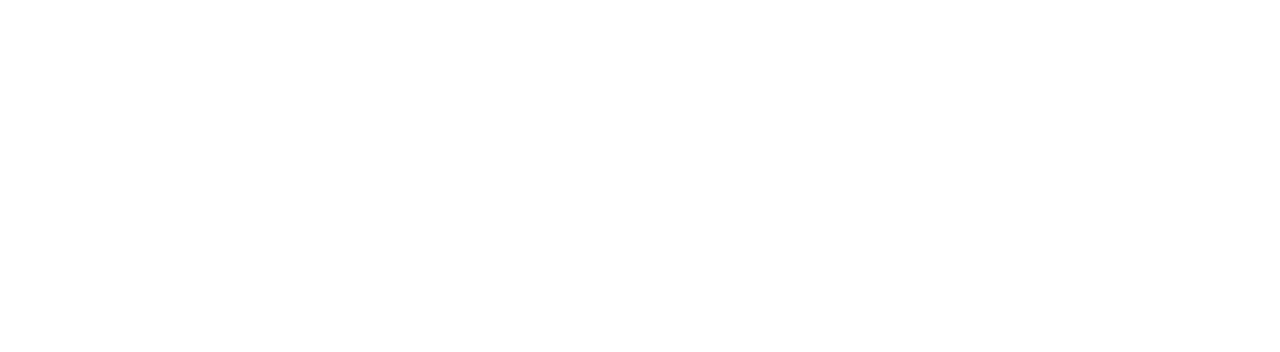
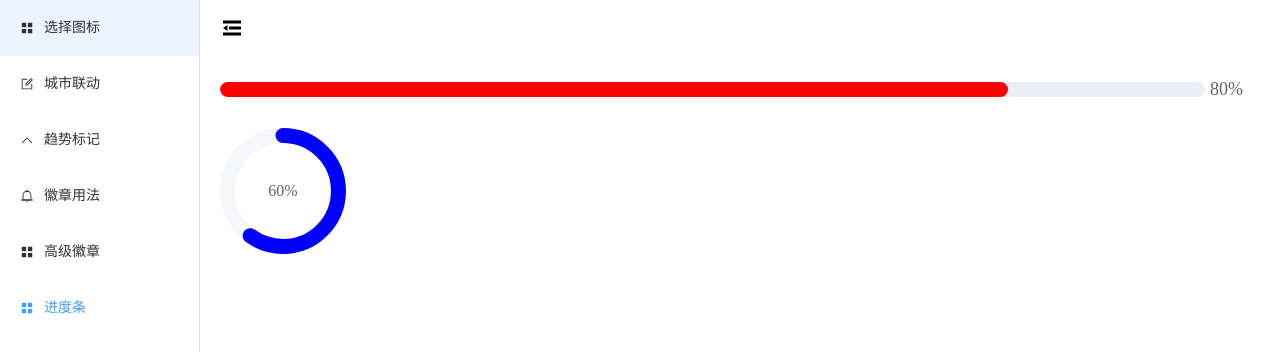
Before and after one commit to jsopycom/MyCustomComponents, a Vue app: page /chooseProcessBar in a window 1280 px wide. Before the commit this address had no page. Shown: the top 352 px of the page. Built offline with nearby package versions, Linux system fonts and the light colour scheme.

Commit message:
更新进度条组件

```diff
--- /dev/null
+++ b/src/components/chooseProcessBar/index.ts
@@ -0,0 +1,19 @@
+/*
+ * @Author: jsopy
+ * @Date: 2024-06-19 06:35:11
+ * @LastEditTime: 2024-06-19 06:35:16
+ * @FilePath: /my-vue-app/src/components/chooseProcessBar/index.ts
+ * @Description:
+ *
+ */
+import { App } from "vue";
+
+import chooseProcessBar from "./src/index.vue";
+
+// 让这个组件可以通过use形式使用
+
+export default {
+  install(app: App) {
+    app.component("chooseProcessBar", chooseProcessBar);
+  },
+};
--- /dev/null
+++ b/src/components/chooseProcessBar/src/index.vue
@@ -0,0 +1,75 @@
+<!--
+ * @Author: jsopy
+ * @Date: 2024-06-19 06:35:17
+ * @LastEditTime: 2024-06-19 07:19:10
+ * @FilePath: /my-vue-app/src/components/chooseProcessBar/src/index.vue
+ * @Description:
+ *
+-->
+
+<template>
+  <div class="processitem">
+    <el-progress
+      :percentage="p"
+      :color="color"
+      :stroke-width="strokewidth"
+      :type="type"
+    />
+  </div>
+</template>
+
+<script setup lang="ts">
+import { onMounted, ref } from "vue";
+const props = defineProps({
+  type: {
+    type: String,
+    required: true,
+  },
+  color: {
+    type: String,
+    required: true,
+  },
+  percentage: {
+    type: Number,
+    required: true,
+  },
+  strokewidth: {
+    type: Number,
+    required: true,
+  },
+  isAnimation: {
+    type: Boolean,
+    required: true,
+    default: false,
+  },
+  time: {
+    type: Number,
+    required: true,
+    default: 3000,
+  },
+});
+let p = ref(0);
+onMounted(() => {
+  if (props.isAnimation) {
+    // 规定时间内加载完成
+    let t = Math.ceil(props.time / props.percentage);
+    let timer = setInterval(() => {
+      p.value += 1;
+      if (p.value >= props.percentage) {
+        p.value = props.percentage;
+        clearInterval(timer);
+        console.log(p.value);
+      }
+    }, t);
+  }
+});
+</script>
+
+<style scoped lang="scss">
+.processitem {
+  ::v-deep(svg) {
+    width: 126px !important;
+    height: 126px !important;
+  }
+}
+</style>
--- a/src/components/index.ts
+++ b/src/components/index.ts
@@ -1,7 +1,7 @@
 /*
  * @Author: jsopy
  * @Date: 2024-06-17 21:48:12
- * @LastEditTime: 2024-06-18 21:48:52
+ * @LastEditTime: 2024-06-19 06:36:33
  * @FilePath: /my-vue-app/src/components/index.ts
  * @Description:
  *
@@ -21,6 +21,8 @@
 
 import chooseBadgeAdvance from "./choosebadgeadvance";
 
+import chooseProcessBar from "./chooseProcessBar";
+
 const components = [
   chooseIcon,
   chooseArea,
@@ -28,6 +30,7 @@
   chooseBadge,
   chooseBadgeAdvance,
   chooseTab,
+  chooseProcessBar
 ];
 
 export default {
--- /dev/null
+++ b/src/pages/ProgressBar/index.vue
@@ -0,0 +1,52 @@
+<!--
+ * @Author: jsopy
+ * @Date: 2024-06-19 06:33:52
+ * @LastEditTime: 2024-06-19 07:09:49
+ * @FilePath: /my-vue-app/src/pages/ProgressBar/index.vue
+ * @Description:
+ *
+-->
+
+<template>
+  <div>
+    <chooseProcessBar
+      :type="data1.type"
+      :color="data1.color"
+      :percentage="data1.percentage"
+      :strokewidth="data1.strokewidth"
+      :isAnimation="data1.isAnimation"
+      :time="data1.time"
+    ></chooseProcessBar>
+    <div style="width: 100%; height: 30px"></div>
+    <chooseProcessBar
+      :type="data2.type"
+      :color="data2.color"
+      :percentage="data2.percentage"
+      :strokewidth="data2.strokewidth"
+      :isAnimation="data2.isAnimation"
+      :time="data2.time"
+    ></chooseProcessBar>
+  </div>
+</template>
+
+<script setup lang="ts">
+import { ref } from "vue";
+const data1 = ref({
+  type: "line",
+  color: "red",
+  percentage: 80,
+  strokewidth: 15,
+  isAnimation: true,
+  time: 3000,
+});
+const data2 = ref({
+  type: "circle",
+  color: "blue",
+  percentage: 60,
+  strokewidth: 15,
+  isAnimation: true,
+  time: 3000,
+});
+</script>
+
+<style scoped></style>
--- a/src/router/index.ts
+++ b/src/router/index.ts
@@ -1,7 +1,7 @@
 /*
  * @Author: jsopy
  * @Date: 2024-06-15 21:43:31
- * @LastEditTime: 2024-06-18 21:28:40
+ * @LastEditTime: 2024-06-19 06:38:57
  * @FilePath: /my-vue-app/src/router/index.ts
  * @Description:
  *
@@ -61,6 +61,15 @@
         },
         component: () => import("@/pages/BadgeAdvance/index.vue"),
       },
+      {
+        path: "/chooseProcessBar",
+        name: "chooseProcessBar",
+        meta: {
+          title: "进度条",
+          icon: "el-icon-menu",
+        },
+        component: () => import("@/pages/ProgressBar/index.vue"),
+      },
     ],
   },
 ];
```
